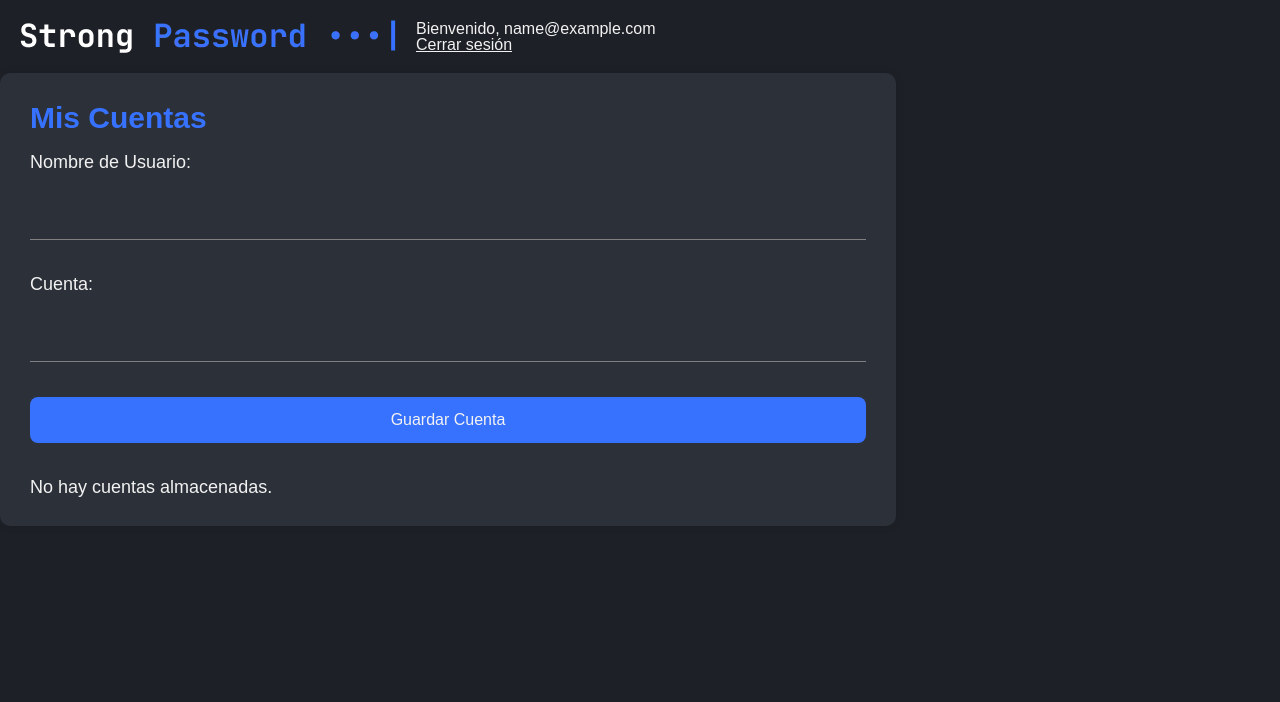
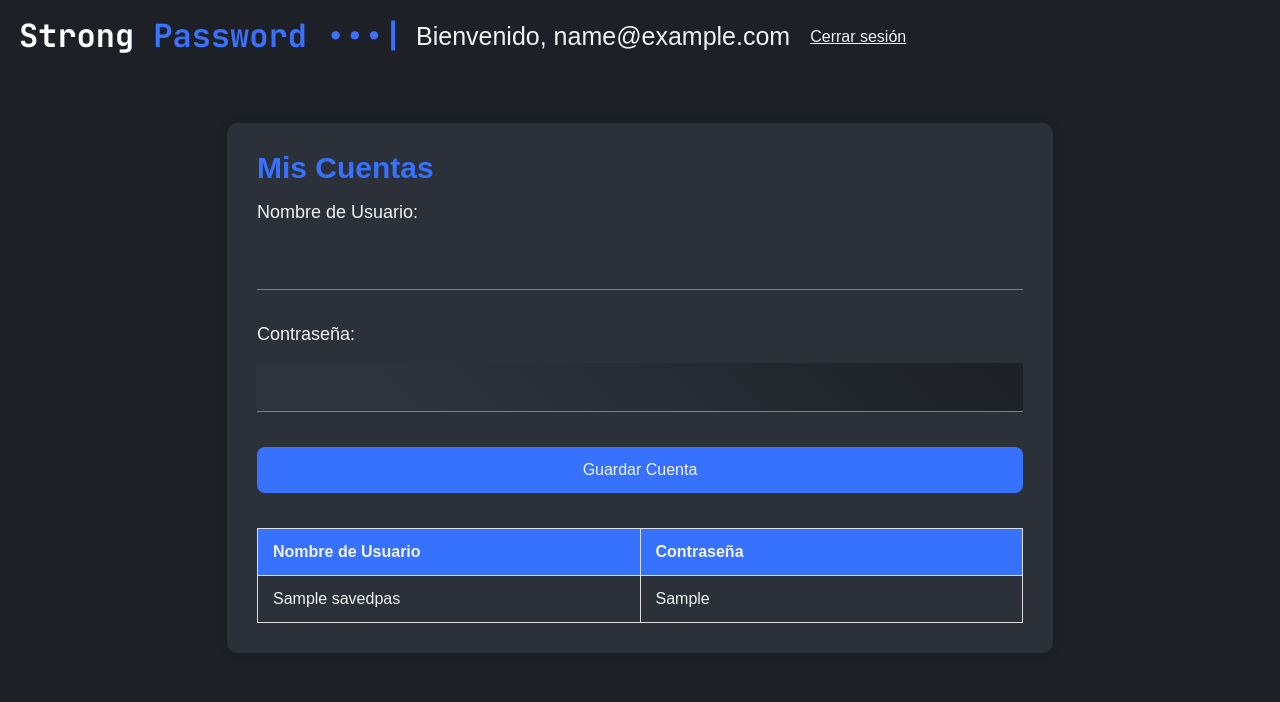
Before and after one commit to PonssDev/StrongPassword_app, a PHP site: page /dashboard.php in a window 1280 px wide. Shown: the top 702 px of the page. Run offline with PHP 8.4, Linux system fonts and the light colour scheme; the visitor is signed in with stand-in values (Sample User, id 1); tables that the repository leaves empty or names only in its code hold one stand-in row (values such as "Sample post").

Commit message:
No funciona la tabla

```diff
--- a/css/style.css
+++ b/css/style.css
@@ -21,18 +21,22 @@
 /* ScrollBAR */
 /* Estilo para la barra lateral del scroll */
 ::-webkit-scrollbar {
-  width: 10px; /* Ancho de la barra */
+  width: 10px;
+  /* Ancho de la barra */
 }
 
 /* Estilo para el riel de la barra */
 ::-webkit-scrollbar-track {
-  background-color: #f1f1f1; /* Color del riel de la barra */
+  background-color: #f1f1f1;
+  /* Color del riel de la barra */
 }
 
 /* Estilo para el mango de la barra */
 ::-webkit-scrollbar-thumb {
-  background-color: #888; /* Color del mango de la barra */
-  border-radius: 5px; /* Borde redondeado del mango */
+  background-color: #888;
+  /* Color del mango de la barra */
+  border-radius: 5px;
+  /* Borde redondeado del mango */
 }
 
 /* Cambio de color al pasar el ratón por encima del mango */
@@ -407,7 +411,11 @@ footer p {
 
 }
 
-#register #nombre, #primerApellido, #segundoApellido, #email, #contrasenya {
+#register #nombre,
+#primerApellido,
+#segundoApellido,
+#email,
+#contrasenya {
   width: 100%;
   padding: 15px;
   margin-bottom: 15px;
@@ -467,7 +475,8 @@ footer p {
   -webkit-text-fill-color: transparent;
 }
 
-#login #email, #contrasenya {
+#login #email,
+#contrasenya {
   width: 100%;
   padding: 15px;
   margin-bottom: 15px;
@@ -492,22 +501,39 @@ footer p {
 }
 
 /* Dashboard */
-.dashboard{
-  background-color: red;
+
+.user-info{
+  display: flex;
+  justify-content: center;
+  align-items: center;
+  gap: 20px;
+}
+
+.user-info p{
+  color: #f2f2f2;
+  font-size: 25px;
+  font-family: 'Poppins', sans-serif;
+}
+.dashboard {
+
   height: 100vh;
   display: flex;
   justify-content: center;
   align-items: center;
 }
 
-.dashboard__content{
+.dashboard__content {
   background-color: blue;
   width: 70%;
-
 }
 
-/* Dashboard */
-/* Dashboard */
+.dashboard__section{
+  display: flex;
+  justify-content: center;
+  align-items: center;
+  padding: 50px;
+}
+
 .dashboard {
   background-color: #1d2026;
   height: 100vh;
@@ -590,3 +616,33 @@ footer p {
   color: #f2f2f2;
   margin-bottom: 10px;
 }
+
+
+.account-table {
+  width: 100%;
+  border-collapse: collapse;
+  margin-top: 20px;
+}
+
+.account-table th,
+.account-table td {
+  border: 1px solid #ddd;
+  padding: 15px;
+  text-align: left;
+  font-size: 16px;
+}
+
+.account-table th {
+  background-color: #3772FF;
+  color: #f2f2f2;
+}
+
+.account-table td {
+  background-color: #2c3039;
+  color: #f2f2f2;
+}
+
+/* Estilo para las filas alternas (opcional) */
+.account-table tr:nth-child(even) {
+  background-color: #1d2026;
+}
--- a/dashboard.php
+++ b/dashboard.php
@@ -21,40 +21,68 @@ if ($conn->connect_error) {
 }
 
 // Variables para mantener los datos del formulario
-$nombreUsuario = $cuenta = "";
+$nombreUsuario = $contrasenya = "";
 $error_message = "";
 
 // Verificar si se ha enviado el formulario de almacenamiento
 if ($_SERVER["REQUEST_METHOD"] == "POST") {
     $nombreUsuario = $_POST["nombreUsuario"];
-    $cuenta = $_POST["cuenta"];
-    $email = $_SESSION["email"];
+    $contrasenya = $_POST["contrasenya"];
+
+    // Obtener el ID del usuario actual
+    $idUsuario = isset($_SESSION["id"]) ? $_SESSION["id"] : null;
+    $sql = "SELECT id FROM usuarios WHERE email = ?";
+    $stmt = $conn->prepare($sql);
+    $stmt->bind_param("s", $_SESSION['email']);
+    $stmt->execute();
+    $stmt->bind_result($idUsuario);
+    $stmt->fetch();
+    $stmt->close();
 
     // Insertar datos en la base de datos
-    $insertQuery = "INSERT INTO cuentas (email, nombre_usuario, cuenta)
-                    VALUES (?, ?, ?)";
+    $insertQuery = "INSERT INTO savedpass (id_usuario, nombre_usuario, contrasenya) VALUES (?, ?, ?)";
     $stmt = $conn->prepare($insertQuery);
-    $stmt->bind_param("sss", $email, $nombreUsuario, $cuenta);
+    $stmt->bind_param("iss", $idUsuario, $nombreUsuario, $contrasenya);
 
     if ($stmt->execute()) {
         // Almacenamiento exitoso, limpiar los campos
-        $nombreUsuario = $cuenta = "";
+        $nombreUsuario = $contrasenya = "";
+
+        // Recargar las cuentas después de la inserción
+        $selectQuery = "SELECT nombre_usuario, contrasenya FROM savedpass WHERE id_usuario = ?";
+        $stmt = $conn->prepare($selectQuery);
+        $stmt->bind_param("i", $idUsuario);
+
+        if ($stmt->execute()) {
+            $result = $stmt->get_result();
+
+            // Obtener todas las filas como un array asociativo
+            $cuentas = $result->fetch_all(MYSQLI_ASSOC);
+        }
     } else {
         $error_message = "Error al almacenar la cuenta. Por favor, intenta de nuevo.";
+        echo "Error al ejecutar la consulta de inserción: " . $stmt->error;
     }
+
 
     // Cerrar el statement
     $stmt->close();
 }
 
 // Obtener las cuentas del usuario desde la base de datos
-$email = $_SESSION["email"];
-$selectQuery = "SELECT nombre_usuario, cuenta FROM cuentas WHERE id_usuario = ?";
+$idUsuario = isset($_SESSION["id"]) ? $_SESSION["id"] : null;
+$selectQuery = "SELECT nombre_usuario, contrasenya FROM savedpass WHERE id_usuario = ?";
 $stmt = $conn->prepare($selectQuery);
-$stmt->bind_param("s", $email);
-$stmt->execute();
-$result = $stmt->get_result();
-$cuentas = $result->fetch_all(MYSQLI_ASSOC);
+$stmt->bind_param("i", $idUsuario);
+
+// Verificar si la ejecución de la consulta fue exitosa
+if ($stmt->execute()) {
+    $result = $stmt->get_result();
+
+    // Obtener todas las filas como un array asociativo
+    $cuentas = $result->fetch_all(MYSQLI_ASSOC);
+}
+
 $stmt->close();
 
 // Cerrar la conexión
@@ -77,11 +105,15 @@ $conn->close();
 <body>
     <div id="container">
         <header>
-            <div class="logo">
-                <img src="img/desktop/Strong Password •••_white.webp" alt="" class="logo">
-            </div>
+            <a href="index.php">
+                <div class="logo">
+                    <img src="img/desktop/Strong Password •••_white.webp" alt="" class="logo">
+                </div>
+            </a>
             <div class="user-info">
-                <p>Bienvenido, <?php echo $_SESSION["email"]; ?></p>
+                <p>Bienvenido,
+                    <?php echo $_SESSION["email"]; ?>
+                </p>
                 <a href="logout.php">Cerrar sesión</a>
             </div>
         </header>
@@ -91,22 +123,37 @@ $conn->close();
                 <form action="dashboard.php" method="post" class="account-form">
                     <label for="nombreUsuario">Nombre de Usuario:</label>
                     <input type="text" name="nombreUsuario" id="nombreUsuario" required>
-                    <label for="cuenta">Cuenta:</label>
-                    <input type="text" name="cuenta" id="cuenta" required>
+                    <label for="contrasenya">Contraseña:</label>
+                    <input type="password" name="contrasenya" id="contrasenya" required>
                     <input type="submit" value="Guardar Cuenta">
                 </form>
-                <?php if (!empty($error_message)) : ?>
-                    <p class="error-message"><?php echo $error_message; ?></p>
+
+                <?php if (!empty($error_message)): ?>
+                    <p class="error-message">
+                        <?php echo $error_message; ?>
+                    </p>
                 <?php endif; ?>
-                <?php if (!empty($cuentas)) : ?>
-                    <ul class="account-list">
-                        <?php foreach ($cuentas as $cuenta) : ?>
-                            <li><strong><?php echo $cuenta["nombre_usuario"]; ?></strong> - <?php echo $cuenta["cuenta"]; ?></li>
-                        <?php endforeach; ?>
-                    </ul>
-                <?php else : ?>
-                    <p class="no-accounts-message">No hay cuentas almacenadas.</p>
-                <?php endif; ?>
+                <table class="account-table">
+                    <thead>
+                        <tr>
+                            <th class="">Nombre de Usuario</th>
+                            <th>Contraseña</th>
+                        </tr>
+                    </thead>
+                    <tbody>
+                        <?php
+                        if (!empty($cuentas)) {
+                            foreach ($cuentas as $cuenta) {
+                                echo "<tr>";
+                                echo "<td>" . $cuenta["nombre_usuario"] . "</td>";
+                                echo "<td>" . $cuenta["contrasenya"] . "</td>";
+                                echo "</tr>";
+                            }
+                        } else {
+                            echo "<tr><td colspan='2'>No hay cuentas almacenadas.</td></tr>";
+                        }
+                        ?>
+                    </tbody>
             </div>
         </section>
     </div>
```
Also changed, not shown: index.php (renamed from index.html, +23 -3 lines), logout.php (added, +11 -0 lines).
